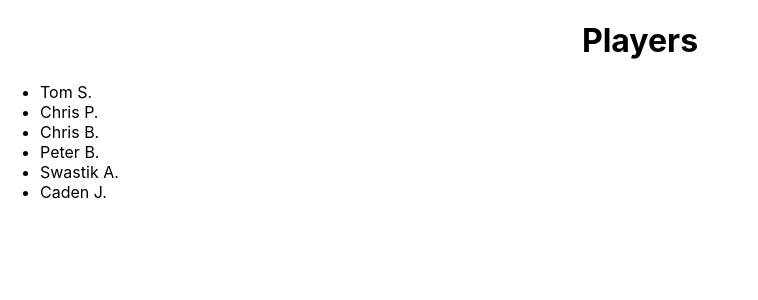
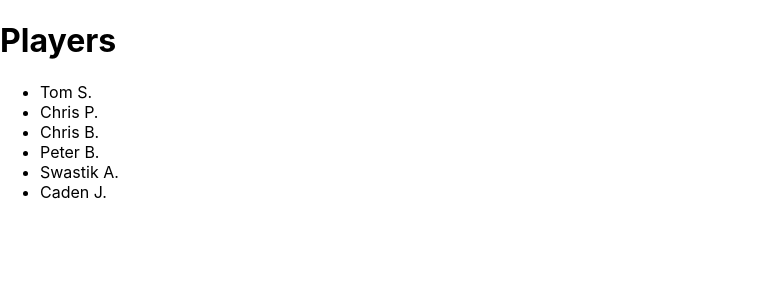
Before and after one commit to 2024-fall-afe-mowe/foo-react, a React (Create React App) app: page / in a window 1280 px wide. Shown: the top 300 px of the page, without its empty margins (0-758 px from the left). Built offline with nearby package versions, Linux system fonts and the light colour scheme.

Commit message:
Left align everything...

```diff
--- a/src/App.tsx
+++ b/src/App.tsx
@@ -14,13 +14,16 @@ function App() {
   ];
 
   return (
-    <div className="App">
+    <div
+      className="App"
+      style={{ textAlign: 'left'}}
+    >
       <h1>
         Players
       </h1>
       <ul>
         {
-          players.map(x => <li style={{ textAlign: 'left'}}>{x}</li>)
+          players.map(x => <li>{x}</li>)
         }
       </ul>
     </div>
```
